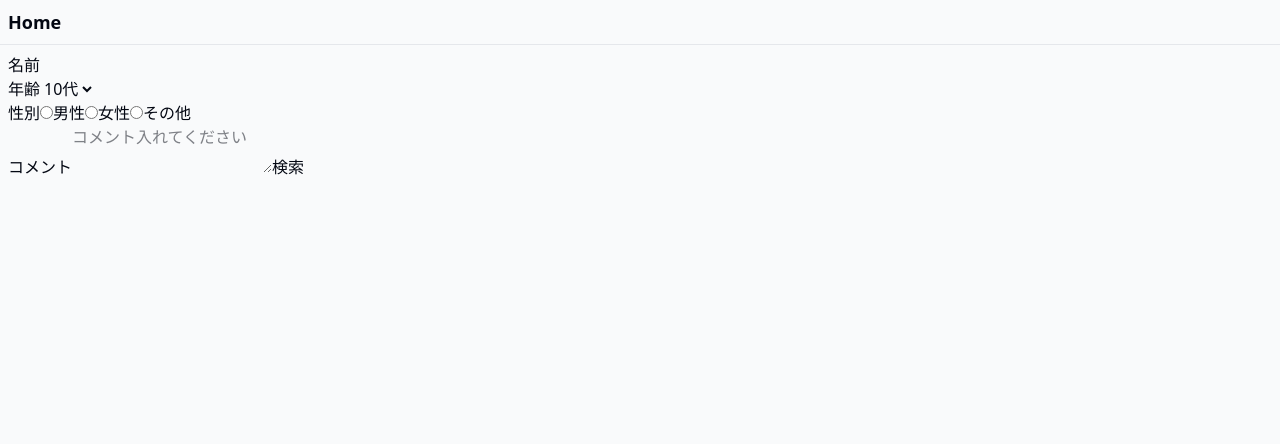
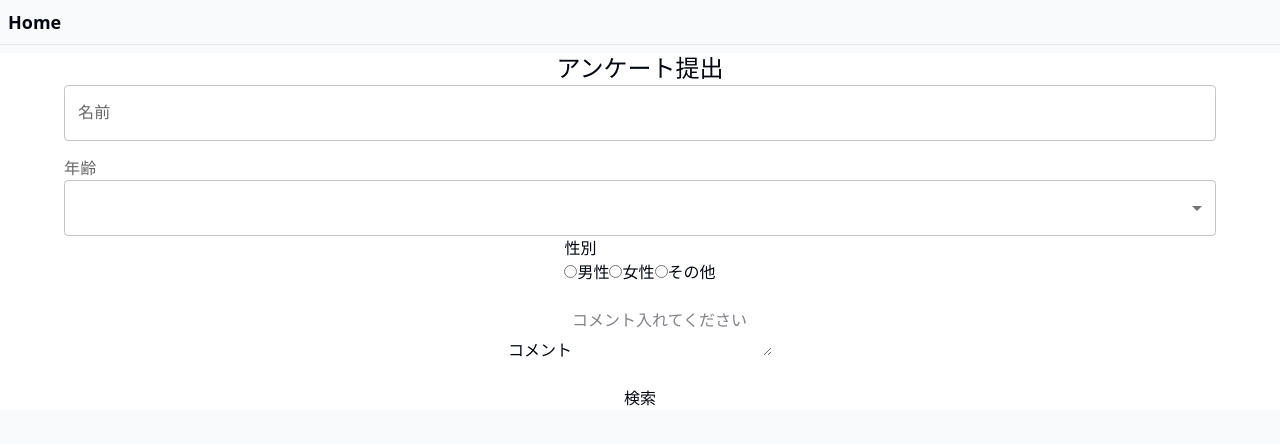
Before and after one commit to nakanoyuki/tanstack-fastapi-react, a React (Vite) app: page / in a window 1280 px wide. Shown: the top 444 px of the page. Built offline with nearby package versions, Linux system fonts and the light colour scheme.

Commit message:
MUI導入

```diff
--- a/package.json
+++ b/package.json
@@ -11,13 +11,16 @@
     "start": "vite"
   },
   "devDependencies": {
+    "@tanstack/router-plugin": "^1.117.2",
     "@types/react": "^19.0.8",
     "@types/react-dom": "^19.0.3",
-    "@tanstack/router-plugin": "^1.117.2",
     "@vitejs/plugin-react": "^4.3.2",
     "vite": "^6.0.3"
   },
   "dependencies": {
+    "@emotion/react": "^11.14.0",
+    "@emotion/styled": "^11.14.0",
+    "@mui/material": "^7.0.2",
     "@tanstack/react-router": "^1.117.1",
     "@tanstack/router-devtools": "^1.117.1",
     "react": "^19.0.0",
--- a/src/components/templates/Form.tsx
+++ b/src/components/templates/Form.tsx
@@ -1,5 +1,15 @@
+import {
+  Box,
+  Container,
+  InputLabel,
+  MenuItem,
+  Select,
+  SelectChangeEvent,
+  TextField,
+  Typography,
+} from "@mui/material";
 import { useNavigate } from "@tanstack/react-router";
-import { useState, ChangeEvent, FormEvent } from "react";
+import { useState, ChangeEvent, FormEvent, ChangeEventHandler } from "react";
 
 const Form = () => {
   const [form, setForm] = useState({
@@ -8,12 +18,16 @@ const Form = () => {
     gender: "",
     comment: "",
   });
+
   const handleChange = (
-    e: ChangeEvent<HTMLSelectElement | HTMLInputElement | HTMLTextAreaElement>
+    e:
+      | SelectChangeEvent<string>
+      | ChangeEvent<HTMLInputElement | HTMLTextAreaElement>
   ) => {
     const { name, value } = e.target;
     setForm({ ...form, [name]: value });
   };
+
   const navigate = useNavigate();
   const handleSubmit = (e: FormEvent) => {
     e.preventDefault();
@@ -22,67 +36,97 @@ const Form = () => {
       search: form,
     });
   };
+
   return (
-    <form onSubmit={handleSubmit}>
-      <label htmlFor="name">
-        名前
-        <input
-          name="name"
-          id="name"
-          type="text"
+    <Container>
+      <Box
+        sx={{
+          marginTop: 1,
+          display: "flex",
+          flexDirection: "column",
+          alignItems: "center",
+        }}
+        onSubmit={handleSubmit}
+      >
+        <Typography variant="h5">アンケート提出</Typography>
+        <TextField
+          id="outlined-based"
+          label="名前"
+          variant="outlined"
           value={form.name}
           onChange={handleChange}
-        />
-      </label>
-      <br />
-      <label htmlFor="age">
-        年齢
-        <select name="age" id="age" value={form.age} onChange={handleChange}>
-          <option value={10}>10代</option>
-          <option value={20}>20代</option>
-          <option value={30}>30代</option>
-        </select>
-      </label>
-      <br />
-      <label htmlFor="age">
-        性別
-        <input
-          name="gender"
-          id="male"
-          type="radio"
-          value="male"
-          onChange={handleChange}
-        />
-        男性
-        <input
-          name="gender"
-          id="female"
-          type="radio"
-          value="female"
-          onChange={handleChange}
-        />
-        女性
-        <input
-          name="gender"
-          id="other"
-          type="radio"
-          value="other"
-          onChange={handleChange}
-        />
-        その他
-      </label>
-      <br />
-      <label htmlFor="comment">
-        コメント
-        <textarea
-          name="comment"
-          placeholder="コメント入れてください"
-          value={form.comment}
-          onChange={handleChange}
-        ></textarea>
-      </label>
-      <button type="submit">検索</button>
-    </form>
+          fullWidth
+        ></TextField>
+
+        <Box sx={{ width: "100%", mt: 2 }}>
+          <InputLabel id="demo-simple-select-label">年齢</InputLabel>
+          <Select
+            labelId="demo-simple-select-label"
+            id="demo-simple-select"
+            label="年齢"
+            value={form.age}
+            onChange={handleChange}
+            fullWidth
+          >
+            <MenuItem value={10}>10代</MenuItem>
+            <MenuItem value={20}>20代</MenuItem>
+            <MenuItem value={30}>30代</MenuItem>
+          </Select>
+        </Box>
+
+        <fieldset>
+          <legend>性別</legend>
+          <label htmlFor="male">
+            <input
+              type="radio"
+              id="male"
+              name="gender"
+              value="male"
+              checked={form.gender === "male"}
+              onChange={handleChange}
+            />
+            男性
+          </label>
+          <label htmlFor="female">
+            <input
+              type="radio"
+              id="female"
+              name="gender"
+              value="female"
+              checked={form.gender === "female"}
+              onChange={handleChange}
+            />
+            女性
+          </label>
+          <label htmlFor="other">
+            <input
+              type="radio"
+              id="other"
+              name="gender"
+              value="other"
+              checked={form.gender === "other"}
+              onChange={handleChange}
+            />
+            その他
+          </label>
+        </fieldset>
+        <br />
+
+        <label htmlFor="comment">
+          コメント
+          <textarea
+            id="comment"
+            name="comment"
+            placeholder="コメント入れてください"
+            value={form.comment}
+            onChange={handleChange}
+          />
+        </label>
+        <br />
+
+        <button type="submit">検索</button>
+      </Box>
+    </Container>
   );
 };
 
--- a/src/routes/__root.tsx
+++ b/src/routes/__root.tsx
@@ -1,4 +1,3 @@
-import * as React from 'react'
 import { Link, Outlet, createRootRoute } from '@tanstack/react-router'
 import { TanStackRouterDevtools } from '@tanstack/router-devtools'
 
--- a/src/routes/index.tsx
+++ b/src/routes/index.tsx
@@ -7,10 +7,8 @@ export const Route = createFileRoute("/")({
 
 function HomeComponent() {
   return (
-    <div className="p-2">
-      <div>
-        <Form />
-      </div>
+    <div className="bg-white">
+      <Form />
     </div>
   );
 }
```
Also changed, not shown: 1 other file (tests, documents, lock files or other folders).
